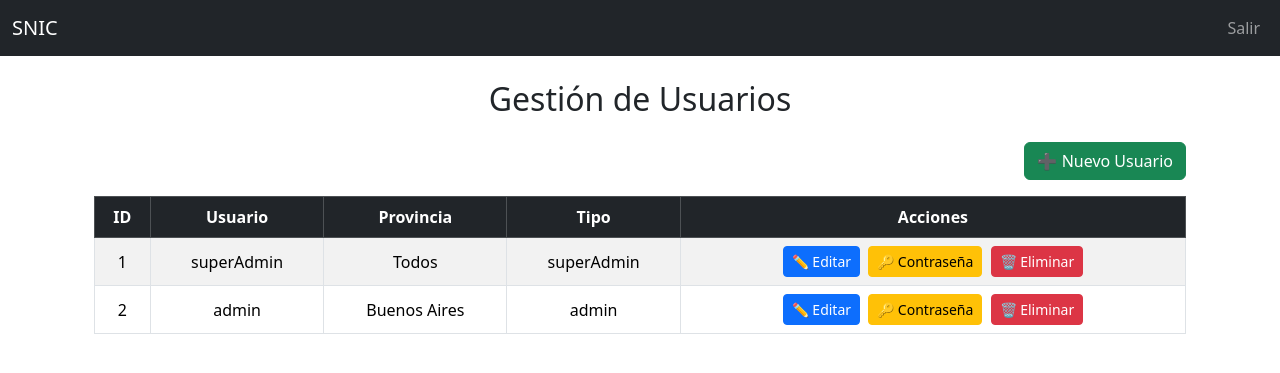
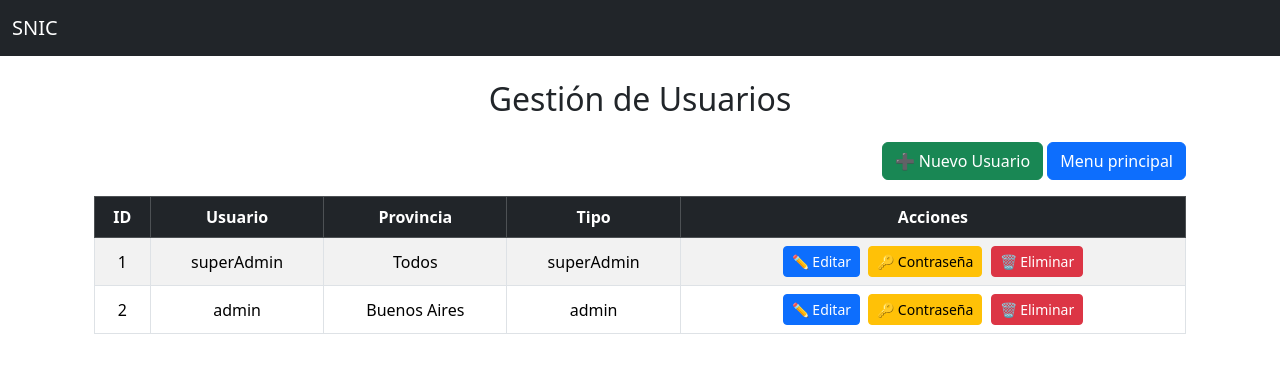
Before and after one commit to MonicaSBag/EstadisiticaCriminal, a Flask app: page /usuarios in a window 1280 px wide. Shown: the top 373 px of the page. Run offline with Flask 3, Linux system fonts and the light colour scheme; the visitor is signed in with stand-in values (Sample User, id 1).

Commit message:
cta menu principal

```diff
--- a/templates/base.html
+++ b/templates/base.html
@@ -11,13 +11,13 @@
     <nav class="navbar navbar-expand-lg navbar-dark bg-dark mb-4">
         <div class="container-fluid">
             <a class="navbar-brand" href="/">SNIC</a>
-            <div class="collapse navbar-collapse">
+            <!--<div class="collapse navbar-collapse">
                 <ul class="navbar-nav ms-auto">
                     <li class="nav-item">
                         <a class="nav-link" href="http://localhost:5000/portal_admin">Salir</a>
                     </li>
                 </ul>
-            </div>
+            </div>-->
         </div>
     </nav>
 
--- a/templates/usuarios.html
+++ b/templates/usuarios.html
@@ -7,7 +7,10 @@
   <!-- Botón nuevo usuario -->
   <div class="text-end mb-3">
     <button class="btn btn-success" data-bs-toggle="modal" data-bs-target="#modalNuevoUsuario">➕ Nuevo Usuario</button>
-  </div>
+      <a href="http://localhost:5000/portal_admin" class="btn btn-primary">
+        Menu principal
+      </a>
+    </div>
 
   <!-- Tabla de usuarios -->
   <table class="table table-bordered table-striped text-center align-middle">
```
